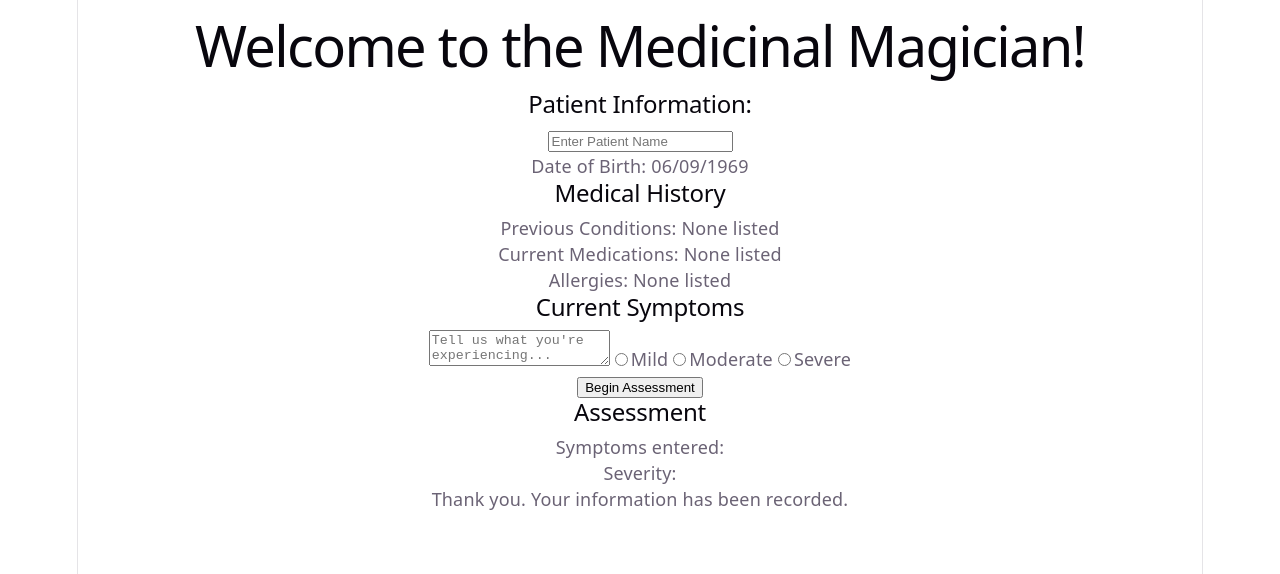
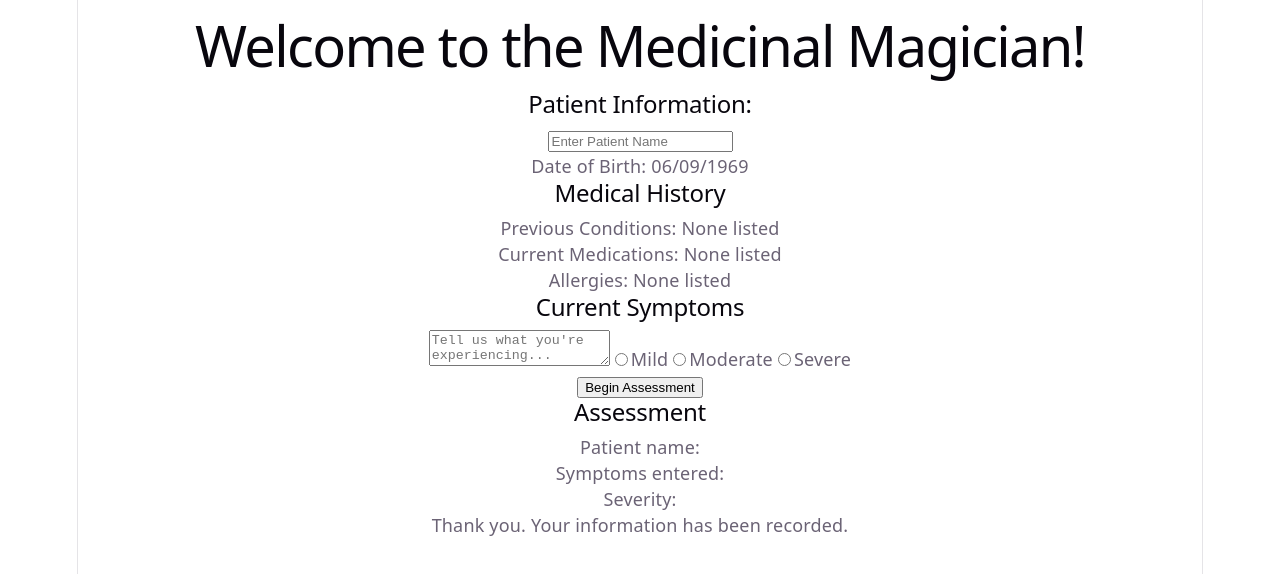
Before and after one commit to SolariaNights/medicinal-magician, a React (Vite) app: page / in a window 1280 px wide. Both pictures are taken after a click on the button "Begin Assessment". Shown: the top 574 px of the page. Built offline with nearby package versions, Linux system fonts and the light colour scheme.

Commit message:
Ooooo moreeeee

```diff
--- a/src/App.jsx
+++ b/src/App.jsx
@@ -68,6 +68,7 @@ function App() {
             {assessmentStarted && (
             <div>
             <h2>Assessment</h2>
+            <p>Patient name: {patientName}</p>
             <p>Symptoms entered: {symptoms}</p>
             <p>Severity: {severity}</p>
             <p>Thank you. Your information has been recorded.</p>
```
